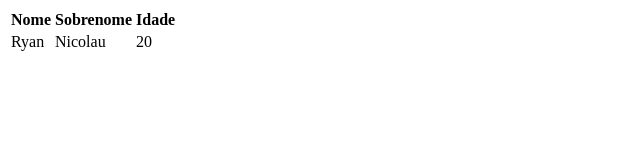
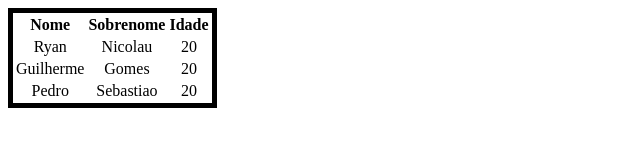
Before and after one commit to ryannlopes/Fundamentos-Web, a plain HTML site: page 03-TerceiraAula.html in a window 1280 px wide. Shown: the whole page, without its empty margins (0-640 px from the left). Drawn offline with Linux system fonts and the light colour scheme.

Commit message:
Update 03-TerceiraAula.html

```diff
--- a/03-TerceiraAula.html
+++ b/03-TerceiraAula.html
@@ -7,7 +7,7 @@
     <title>Document</title>
 </head>
 <body>
-    <table>
+    <table style="border: 5px solid black; text-align: center;">
         <tr>
             <th>Nome</th>
             <th>Sobrenome</th>
@@ -18,6 +18,16 @@
             <td>Nicolau</td>
             <td>20</td>
         </tr>
+        <tr>
+            <td>Guilherme</td>
+            <td>Gomes</td>
+            <td>20</td>
+        </tr>
+        <tr>
+            <td>Pedro</td>
+            <td>Sebastiao</td>
+            <td>20</td>
+        </tr>
     </table>
 </body>
 </html>
```
